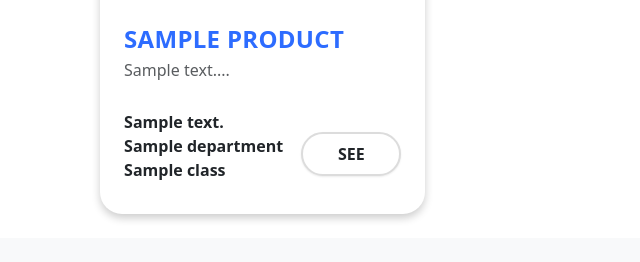
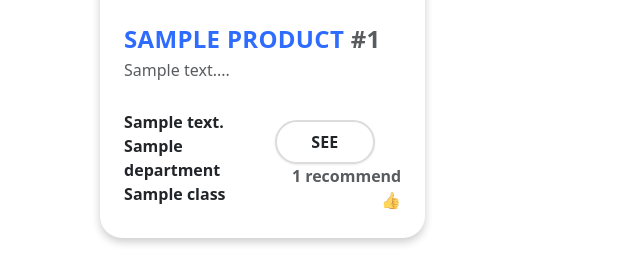
Before and after one commit to minhpnh/rmit2025b-ap4ds-g01, a Flask app: template milestone-2/app/templates/catalog/index.html in a window 1280 px wide. Shown: the part 977-1239 px from the top of the page, without its empty margins (0-640 px from the left). Before the commit the page ends 1197 px from the top, so only its background shows below. Run offline with Flask 3, Linux system fonts and the light colour scheme; the template is opened without the code that fills it: most values are stand-ins (such as "Sample title", 1, 10 or a date in 2020); a database or web service that is not in the repository returns one stand-in record (values such as "Sample title"); data that the repository does not hold is empty; parts of the project's set-up code (start-up, migrations or seed data) failed here and were passed over.

Commit message:
Add count Recommended

```diff
--- a/milestone-2/app/routes/catalog.py
+++ b/milestone-2/app/routes/catalog.py
@@ -4,11 +4,15 @@ from ..models.review_repo import ReviewRepo
 
 bp = Blueprint("catalog", __name__)
 
+
 @bp.get("/catalog")
 def index():
     repo = ProductRepo()
     products = repo.first_n(24)
+    for p in products:
+        p["recommended_count"] = repo.count_recommended_reviews(p["id"])
     return render_template("catalog/index.html", products=products)
+
 
 @bp.get("/item/<id>")
 def item(id):
--- a/milestone-2/app/templates/catalog/index.html
+++ b/milestone-2/app/templates/catalog/index.html
@@ -60,7 +60,8 @@
             <!-- Body -->
             <div class="card-body">
                 <h2 class="h4 title mb-1">
-                {% if not q %}{{ p.title }}{% else %}{{ p.title|hl(q) }}{% endif %}
+                  {% if not q %}{{ p.title }}{% else %}{{ p.title|hl(q) }}{% endif %}
+                  <span class="text-muted">#{{ p.id }}</span>
                 </h2>
 
                 <p class="text-muted mb-1">
@@ -70,17 +71,21 @@
                     {{ p.description[:100]|hl(q) ~ '...' }}
                 {% endif %}
                 </p>
-
             </div>
 
             <!-- Footer with tags on the left and button on the right -->
             <div class="card-footer bg-white border-0 d-flex justify-content-between">
-                <div class="tags">
-                    {{ p.division }} <br/> {{ p.department }} <br/> {{ p.class }}
-                </div>
-                <a href="{{ url_for('catalog.item', id=p.id) }}" class="see-btn text-dark text-decoration-none">
-                    SEE
+              <div class="tags">
+                {{ p.division }} <br/> {{ p.department }} <br/> {{ p.class }}
+              </div>
+              <div class="d-flex flex-column">
+                <a href="{{ url_for('catalog.item', id=p.id) }}" class="see-btn text-dark text-decoration-none float-end">
+                  SEE
                 </a>
+                <p class="mb-0 text-muted text-end">
+                {{ p.recommended_count }} recommend 👍
+                </p>
+              </div>
             </div>
         </div>
     </div>
```
Also changed, not shown: milestone-2/app/models/product_repo.py (+10 -0 lines), 2 other files.
